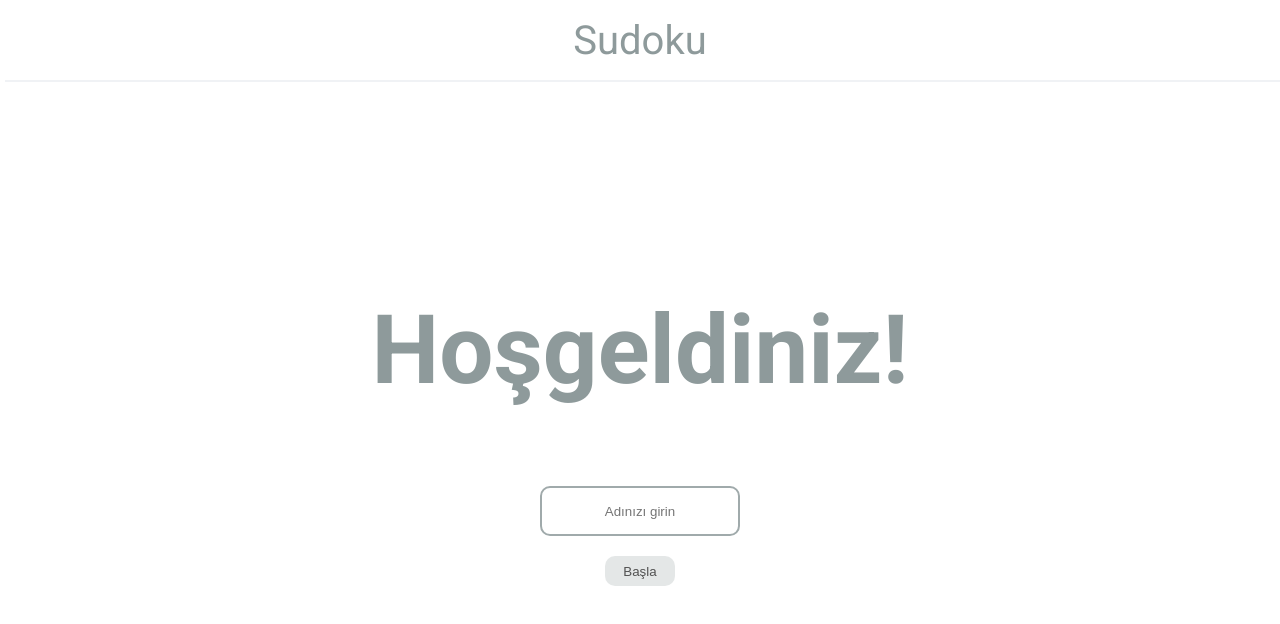
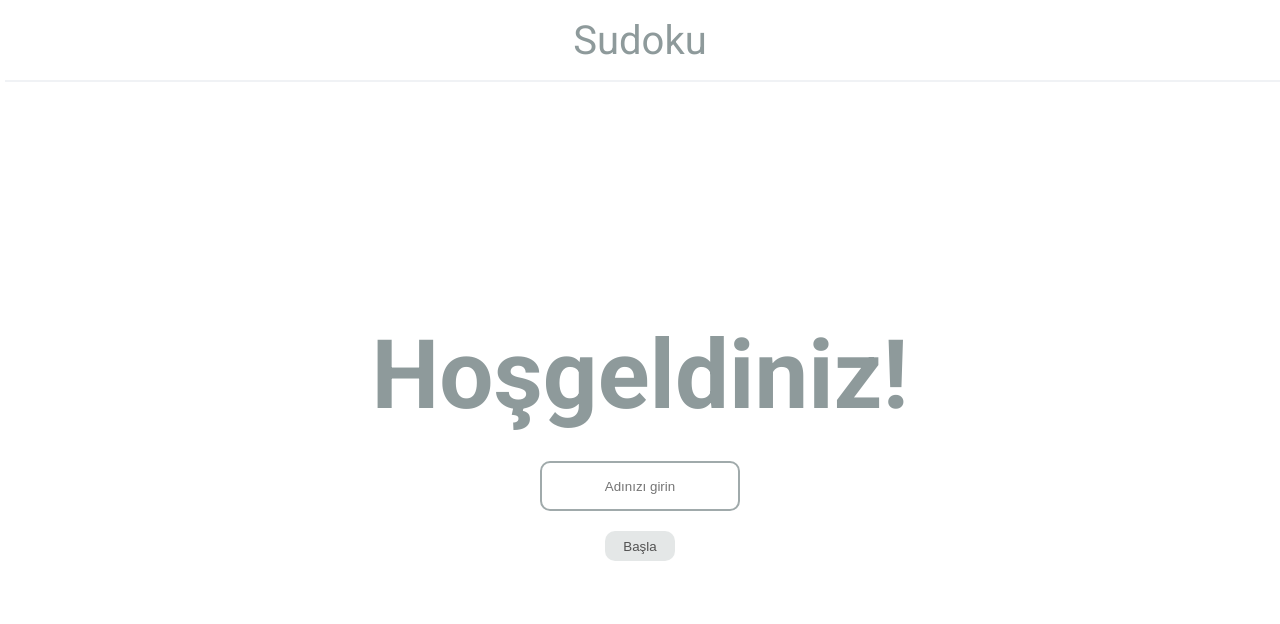
Before and after one commit to oguzyl1/sudoku, a React (Vite) app in the folder sudoku-game/: page / in a window 1280 px wide. Shown: the top 624 px of the page. Built offline with nearby package versions, Linux system fonts and the light colour scheme.

Commit message:
number padden girilen sayıların sudoku kontolünde hata düzeltmesi

```diff
--- a/sudoku-game/src/App.jsx
+++ b/sudoku-game/src/App.jsx
@@ -33,7 +33,7 @@ function App() {
       } else {
         if (
           !cells[selectedCell].locked &&
-          sudokuControl(newCells, selectedCell, number)
+          sudokuControl(newCells, selectedCell, number.toString())
         ) {
           newCells[selectedCell] = { ...newCells[selectedCell], value: number };
           setCells(newCells);
--- a/sudoku-game/src/index.css
+++ b/sudoku-game/src/index.css
@@ -34,7 +34,6 @@ body {
   display: grid;
   place-items: center;
   margin: 0;
-  padding: 20px;
 }
 
 .start-input{
@@ -43,7 +42,7 @@ body {
   text-align: center;
   width: 200px;
   height: 50px;
-  margin-top: 80px;
+  margin-top: 30px;
 }
 
 .start-btn{
```
